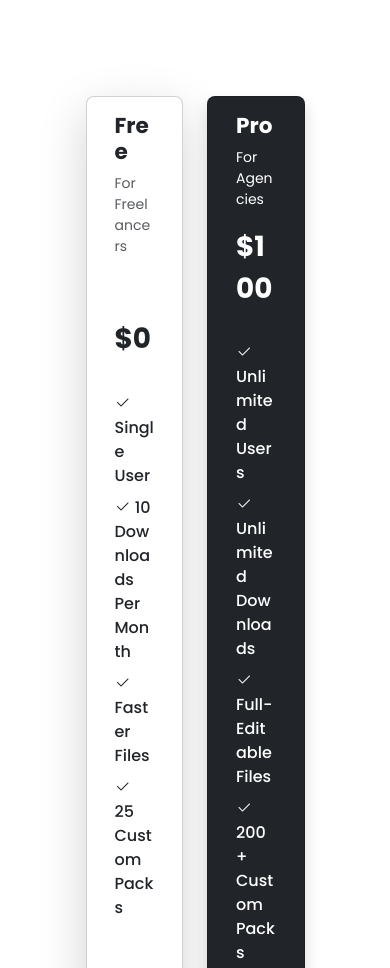
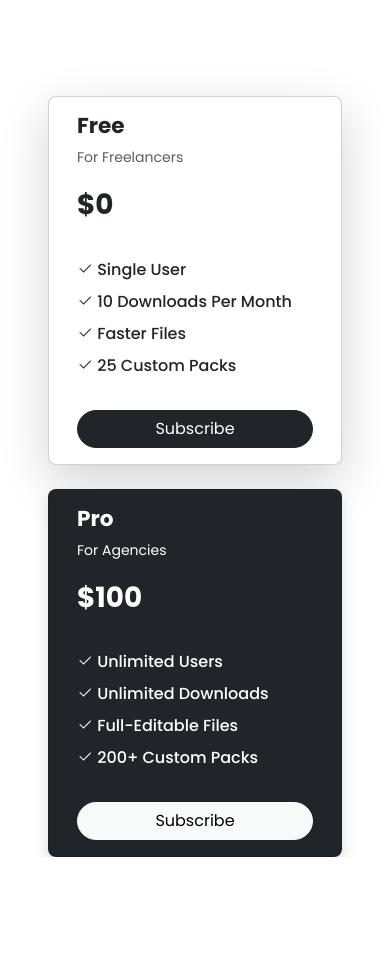
Before and after one commit to m7moudGadallah/Bootstrap-Sandbox, a website with bundled scripts: page mini-projs/pricing-cards/index.html in a window 390 px wide. Shown: the top 968 px of the page. After the commit the page ends 857 px from the top, so only its background shows below. Built offline with nearby package versions, Linux system fonts and the light colour scheme; files whose address does not match are found by name.

Commit message:
fix(mini-projs/pricing-cards): fix responsive layout

```diff
--- a/mini-projs/pricing-cards/index.html
+++ b/mini-projs/pricing-cards/index.html
@@ -11,8 +11,9 @@
   </head>
   <body>
     <div class="container" style="width: 100vw; margin-top: 6rem">
-      <div class="row row-cols-4 gap-4 justify-content-center">
-        <div class="card rounded-3 shadow-lg">
+      <div
+        class="row px-5 px-md-0 row-cols-1 row-cols-md-2 row-cols-lg-3 gap-4 justify-content-center">
+        <div class="col card rounded-3 shadow-lg">
           <div class="card-body vstack gap-3">
             <div class="vstack gap-0">
               <h4 class="card-title fw-bold">Free</h4>
@@ -32,7 +33,7 @@
             </div>
           </div>
         </div>
-        <div class="card rounded-3 text-bg-dark shadow">
+        <div class="col card rounded-3 text-bg-dark shadow">
           <div class="card-body vstack gap-3">
             <div class="vstack gap-0">
               <h4 class="card-title fw-bold">Pro</h4>
```
